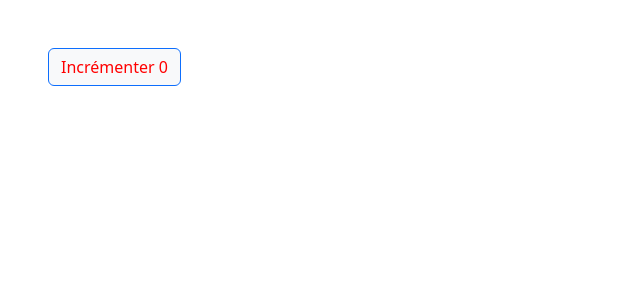
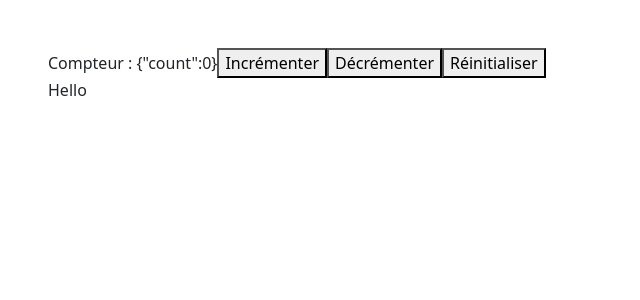
Before and after one commit to b0b1n/tuto-react, a React (Vite) app: page / in a window 1280 px wide. Shown: the top 300 px of the page, without its empty margins (0-640 px from the left). Built offline with nearby package versions, Linux system fonts and the light colour scheme.

Commit message:
7.React useReducer

```diff
--- a/src/index.jsx
+++ b/src/index.jsx
@@ -1,26 +1,39 @@
-import React, { useCallback, useLayoutEffect, useState, useRef } from "react";
+import React, { useReducer } from "react";
 import { render } from "react-dom";
 
-function wait(duration) {
-  const t = Date.now();
-  while (true) {
-    return Date.now() - t > duration ?? true;
+function init(initialValue){
+    return {count : initialValue}
+}
+
+function reducer(state, action) {
+  switch (action.type) {
+    case "increment":
+      return {count : state.count + (action.payload || 1)};
+    case "decrement":
+      return state.count <= 0 ? state : {count : state.count - (action.payload || 1)};
+    case "Reset":
+      return init(0)
+
+    default:
+      throw new Error("L'action " + action.type + "est inconnue ");
   }
 }
+function Child(){
+  console.log("rendering");
+  return <div>Hello</div>
+}
 function App() {
-  const [count, setCount] = useState(0);
-  const button = useRef(null)
 
-  const increment = useCallback(() => setCount((c) => c + 1), []);
-
-  useLayoutEffect(()=>{
-    button.current.style.color =  (count%2 === 0 ) ? 'red' : 'green'
-  }, [count])
+  const [count , dispatch] = useReducer(reducer, 0, init)
 
 
   return (
     <div className="m-5 ">
-      <button onClick={increment} ref={button} className="btn btn-light border-primary">Incrémenter {count} </button>
+      Compteur   :  {JSON.stringify(count)}
+      <button onClick={() => dispatch({type: 'increment' , payload : 10})}>Incrémenter</button>
+      <button onClick={() => dispatch({type: 'decrement'})}>Décrémenter</button>
+      <button onClick={() => dispatch({type: 'Reset'})}>Réinitialiser</button>
+      <Child />
     </div>
   );
 }
```
Also changed, not shown: 2 other files (tests, documents, lock files or other folders).
